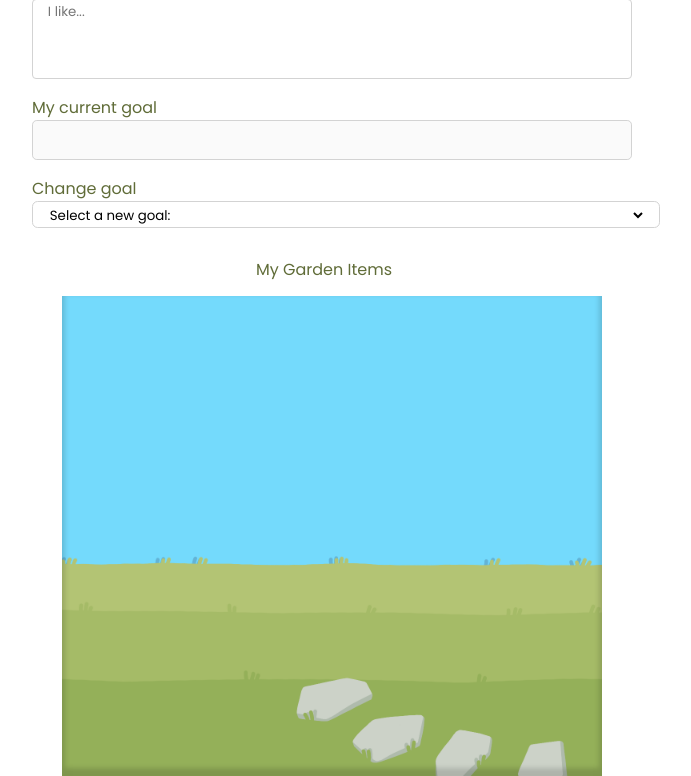
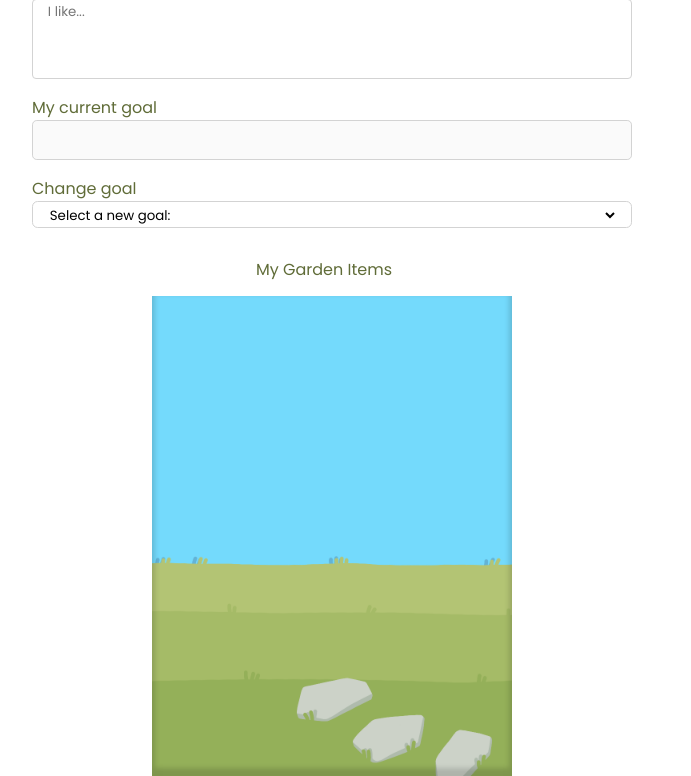
Before and after one commit to BCIT-2800-202510-DTC03/2800-202510-DTC03, a Node server app: template frontend/pages/profile.html in a window 1280 px wide. Shown: the part 329-1105 px from the top of the page, without its empty margins (308-999 px from the left). Run offline with Node 20, Linux system fonts and the light colour scheme; the template is opened without the code that fills it, so the values that code supplies are empty; some libraries are stand-ins or nearby versions.

Commit message:
Fix profile.css goal change length

```diff
--- a/frontend/styles/profile.css
+++ b/frontend/styles/profile.css
@@ -110,7 +110,6 @@ body {
     border: solid 0.1rem lightgrey;
     border-radius: 0.7vh;
     color: var(--dark-green);
-    width: 100%;
     cursor: pointer;
     padding: 0vh 1vw;
 }
@@ -230,6 +229,5 @@ body {
 }
 
 #garden-display {
-    width: 90%;
     max-width: 600px;
 }
```
